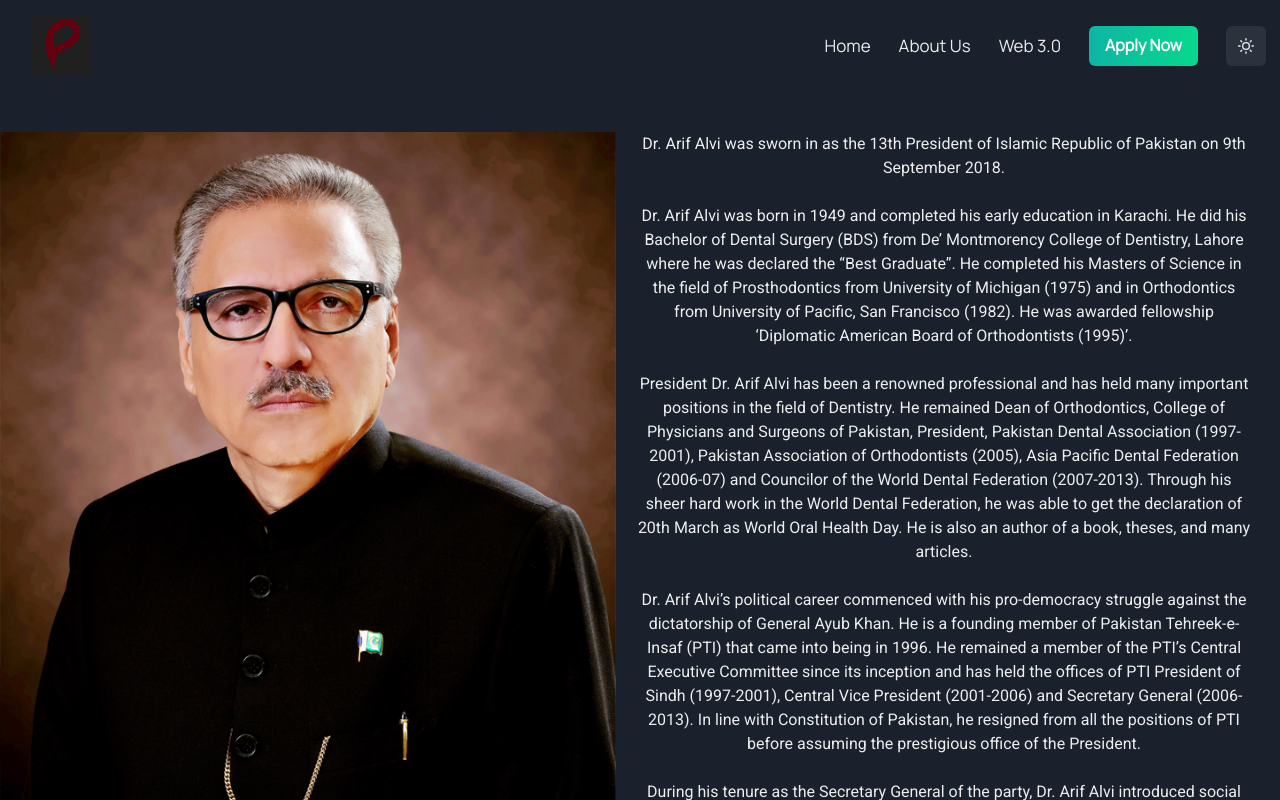
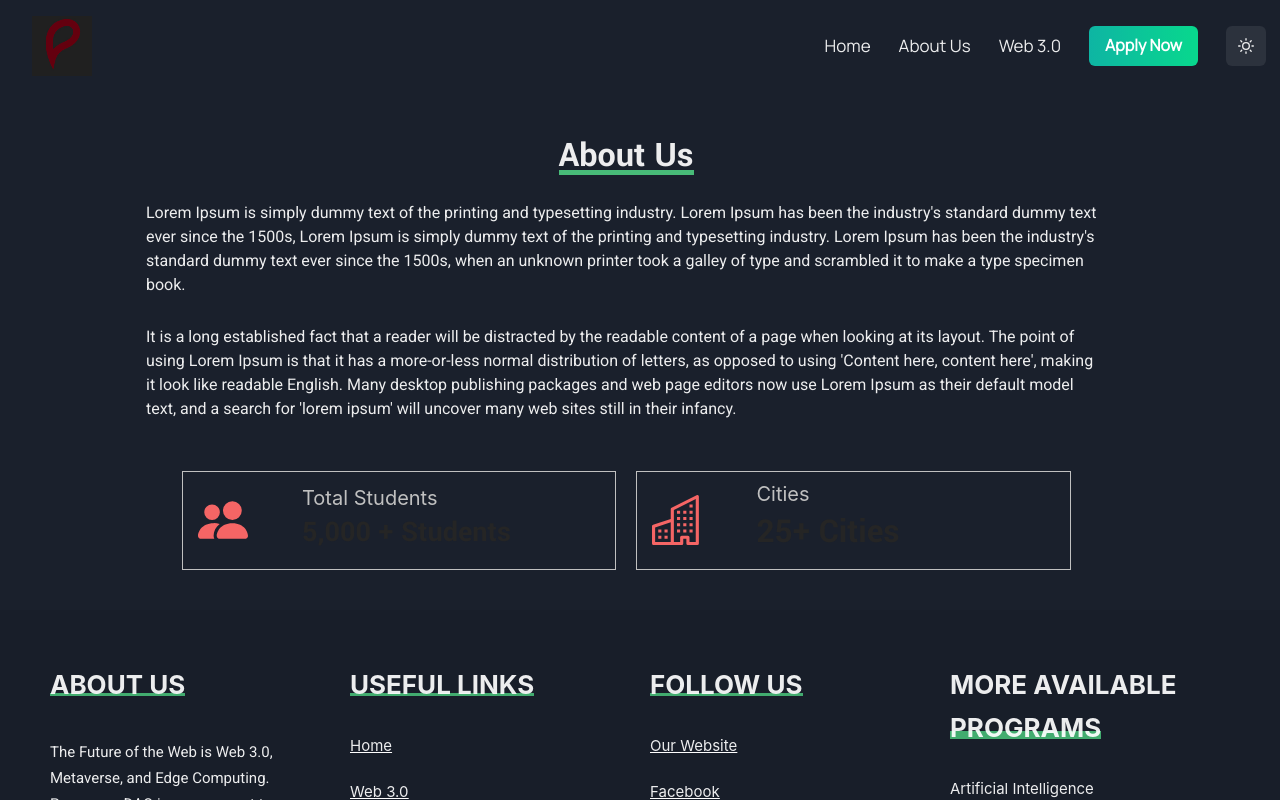
Before and after one commit to jawwad-ali/panaverse, a Next.js app: page /about in a window 1280 px wide. Shown: the top 800 px of the page. Built offline with nearby package versions, Linux system fonts and the light colour scheme.

Commit message:
update about us page

```diff
--- a/app/about/page.tsx
+++ b/app/about/page.tsx
@@ -1,12 +1,17 @@
 "use client";
-import { Box, SimpleGrid, Text } from "@chakra-ui/react";
-
-import Image from "next/image";
+import { Box, Flex, Heading, SimpleGrid, Text } from "@chakra-ui/react";
 
 import React from "react";
 
 import PresidentImg from "../../assets/president.jpg";
-import { Roboto } from "@next/font/google";
+import { Roboto, Yantramanav } from "@next/font/google";
+
+import { BsFillPeopleFill, BsBuildings, BsPeopleFill } from "react-icons/bs";
+
+const yantramanav = Yantramanav({
+  weight: ["700"],
+  subsets: ["latin"],
+});
 
 const roboto = Roboto({
   weight: ["400"],
@@ -16,88 +21,195 @@ const roboto = Roboto({
 const About = () => {
   return (
     <SimpleGrid
-      columns={{ base: 1, md: 1, lg: 2 }}
-      spacing={{ base: 3, md: 4, lg: 5 }}
+      maxWidth="1300px"
+      mx="auto"
       mr={{ base: 0, lg: "7" }}
       mt={{ base: "4", lg: "10" }}
       position="relative"
       mb="10"
     >
-      <Box>
-        <Image src={PresidentImg} alt="President Arif Alvi" />
+      <Box maxWidth="1000px" mx="auto">
+        <Heading
+          fontSize={{ base: "3xl", md: "3xl", lg: "4xl" }}
+          textAlign={"center"}
+          pb={4}
+        >
+          <Text
+            fontWeight="bold"
+            className={yantramanav.className}
+            as={"span"}
+            position={"relative"}
+            _after={{
+              content: "''",
+              width: "full",
+              height: "10%",
+              position: "absolute",
+              bottom: 1,
+              left: 0,
+              bg: "green.400",
+              zIndex: -1,
+            }}
+          >
+            About Us
+          </Text>
+        </Heading>
+
+        <Box px={{ base: "6", lg: "5" }} className={roboto.className} mt="2">
+          <Text fontSize={{ base: "15px", md: "16px" }}>
+            Lorem Ipsum is simply dummy text of the printing and typesetting
+            industry. Lorem Ipsum has been the industry's standard dummy text
+            ever since the 1500s, Lorem Ipsum is simply dummy text of the
+            printing and typesetting industry. Lorem Ipsum has been the
+            industry's standard dummy text ever since the 1500s, when an unknown
+            printer took a galley of type and scrambled it to make a type
+            specimen book.
+          </Text>
+          <Text pt="7" fontSize={{ base: "15px", md: "16px" }}>
+            It is a long established fact that a reader will be distracted by
+            the readable content of a page when looking at its layout. The point
+            of using Lorem Ipsum is that it has a more-or-less normal
+            distribution of letters, as opposed to using 'Content here, content
+            here', making it look like readable English. Many desktop publishing
+            packages and web page editors now use Lorem Ipsum as their default
+            model text, and a search for 'lorem ipsum' will uncover many web
+            sites still in their infancy.
+          </Text>
+        </Box>
       </Box>
 
-      <Box
-        className={roboto.className}
-        textAlign="center"
-        mx={{ base: 7, lg: 0 }}
-        mt={{ base: 6, lg: 0 }}
-        fontSize={{ base: "14px", lg: "16px" }}
+      {/* Counts */}
+      <SimpleGrid
+        mx="auto"
+        mt="50px"
+        px="25px"
+        w={{ base: "100%", lg: "75%" }}
+        columns={{ base: 1, md: 1, lg: 2 }}
+        spacing={{ base: 3, md: 4, lg: 5 }}
       >
-        <Text>
-          Dr. Arif Alvi was sworn in as the 13th President of Islamic Republic
-          of Pakistan on 9th September 2018.
-        </Text>
-        <br />
-        <Text>
-          Dr. Arif Alvi was born in 1949 and completed his early education in
-          Karachi. He did his Bachelor of Dental Surgery (BDS) from De’
-          Montmorency College of Dentistry, Lahore where he was declared the
-          “Best Graduate”. He completed his Masters of Science in the field of
-          Prosthodontics from University of Michigan (1975) and in Orthodontics
-          from University of Pacific, San Francisco (1982). He was awarded
-          fellowship ‘Diplomatic American Board of Orthodontists (1995)’.
-        </Text>
+        <Flex
+          border="1px"
+          borderColor="silver"
+          alignItems="center"
+          py="10px"
+          px="15px"
+        >
+          <Flex flex="0.2" color="red.400">
+            <BsFillPeopleFill fontSize="50px" />
+          </Flex>
 
-        <br />
+          <Flex ml="30px" flex="0.6" flexDir="column">
+            <Heading
+              fontSize={{ base: "14px", md: "16px", lg: "20px" }}
+              fontWeight="normal"
+              color="silver"
+              className={roboto.className}
+            >
+              Total Students
+            </Heading>
+            <Text
+              fontSize={{ base: "18px", md: "22px", lg: "30px" }}
+              fontWeight="bold"
+              color="#252525"
+              className={yantramanav.className}
+            >
+              5,000 + Students
+            </Text>
+          </Flex>
+        </Flex>
 
-        <Text>
-          President Dr. Arif Alvi has been a renowned professional and has held
-          many important positions in the field of Dentistry. He remained Dean
-          of Orthodontics, College of Physicians and Surgeons of Pakistan,
-          President, Pakistan Dental Association (1997-2001), Pakistan
-          Association of Orthodontists (2005), Asia Pacific Dental Federation
-          (2006-07) and Councilor of the World Dental Federation (2007-2013).
-          Through his sheer hard work in the World Dental Federation, he was
-          able to get the declaration of 20th March as World Oral Health Day. He
-          is also an author of a book, theses, and many articles.
-        </Text>
+        <Flex
+          border="1px"
+          borderColor="silver"
+          alignItems="center"
+          py="10px"
+          px="15px"
+        >
+          <Flex flex="0.2" color="red.400">
+            <BsBuildings fontSize="50px" />
+          </Flex>
 
-        <br />
+          <Flex ml="30px" flex="0.6" flexDir="column">
+            <Heading
+              fontSize={{ base: "14px", md: "16px", lg: "20px" }}
+              fontWeight="normal"
+              color="silver"
+              className={roboto.className}
+            >
+              Cities
+            </Heading>
+            <Text
+              fontSize={{ base: "20px", md: "25px", lg: "35px" }}
+              fontWeight="bold"
+              color="#252525"
+              className={yantramanav.className}
+            >
+              25+ Cities
+            </Text>
+          </Flex>
+        </Flex>
+      </SimpleGrid>
+    </SimpleGrid>
 
-        <Text>
-          Dr. Arif Alvi’s political career commenced with his pro-democracy
-          struggle against the dictatorship of General Ayub Khan. He is a
-          founding member of Pakistan Tehreek-e-Insaf (PTI) that came into being
-          in 1996. He remained a member of the PTI’s Central Executive Committee
-          since its inception and has held the offices of PTI President of Sindh
-          (1997-2001), Central Vice President (2001-2006) and Secretary General
-          (2006-2013). In line with Constitution of Pakistan, he resigned from
-          all the positions of PTI before assuming the prestigious office of the
-          President.
-        </Text>
+    // <SimpleGrid
+    //   maxWidth="1300px"
+    //   mx="auto"
+    //   columns={{ base: 1, md: 1, lg: 2 }}
+    //   spacing={{ base: 3, md: 4, lg: 5 }}
+    //   mr={{ base: 0, lg: "7" }}
+    //   mt={{ base: "4", lg: "10" }}
+    //   position="relative"
+    //   mb="10"
+    // >
+    //   <Box>
+    //     <Box>
+    //       <Image
+    //         src={PresidentImg}
+    //         alt="President Arif Alvi"
+    //         style={{ maxWidth: "400px", maxHeight: "700px", margin: "0 auto" }}
+    //       />
+    //     </Box>
+    //   </Box>
 
-        <br />
+    //   <Box
+    //     className={roboto.className}
+    //     textAlign="center"
+    //     mx={{ base: 7, lg: 0 }}
+    //     mt={{ base: 6, lg: 0 }}
+    //     fontSize={{ base: "14px", lg: "16px" }}
+    //   >
+    //     <Box marginTop='4%'>
+    //       <Text>
+    //         Dr. Arif Alvi was sworn in as the 13th President of Islamic Republic
+    //         of Pakistan on 9th September 2018.
+    //       </Text>
+    //       <br />
+    //       <Text>
+    //         Dr. Arif Alvi was born in 1949 and completed his early education in
+    //         Karachi. He did his Bachelor of Dental Surgery (BDS) from De’
+    //         Montmorency College of Dentistry, Lahore where he was declared the
+    //         “Best Graduate”. He completed his Masters of Science in the field of
+    //         Prosthodontics from University of Michigan (1975) and in
+    //         Orthodontics from University of Pacific, San Francisco (1982). He
+    //         was awarded fellowship ‘Diplomatic American Board of Orthodontists
+    //         (1995)’.
+    //       </Text>
 
-        <Text>
-          During his tenure as the Secretary General of the party, Dr. Arif Alvi
-          introduced social media platform in the politics of Pakistan. He was
-          instrumental in holding intra-party election (2012-2013) and enabled
-          millions of party members to digitally participate in the election
-          process. He was elected as member of National Assembly from Karachi in
-          2013 and 2018 and was instrumental in drafting and the passage of many
-          bills including one on Alternate Dispute Resolution. He also chaired
-          the sub-committee of EVM’s, Digital Identification of voters and
-          voting of overseas Pakistanis. The latter has finally come to
-          fruition. Dr. Arif Alvi has keen interest in education and health
-          sectors. Provision of basic facilities to the common man and uplifting
-          the country’s image are very close to his heart. He considers people
-          of Pakistan as the most precious asset and, therefore, accords special
-          focus to human resource development in the country. He is happily
-          married and has four children.
-        </Text>
-      </Box>
-    </SimpleGrid>
+    //       <br />
+
+    //       <Text>
+    //         Dr. Arif Alvi’s political career commenced with his pro-democracy
+    //         struggle against the dictatorship of General Ayub Khan. He is a
+    //         founding member of Pakistan Tehreek-e-Insaf (PTI) that came into
+    //         being in 1996. He remained a member of the PTI’s Central Executive
+    //         Committee since its inception and has held the offices of PTI
+    //         President of Sindh (1997-2001), Central Vice President (2001-2006)
+    //         and Secretary General (2006-2013). In line with Constitution of
+    //         Pakistan, he resigned from all the positions of PTI before assuming
+    //         the prestigious office of the President.
+    //       </Text>
+    //     </Box>
+    //   </Box>
+    // </SimpleGrid>
   );
 };
 
--- a/app/components/Offer.tsx
+++ b/app/components/Offer.tsx
@@ -22,10 +22,7 @@ const Offer = () => {
       id="courses"
       as="div"
       mb="50px"
-      // bg='red.200'
-      // position="relative"
       marginTop={{ base: "58px" }}
-      // top={{ base: "50px", md: 0, xl: 2 }}
       maxW="100%"
     >
       <Heading
```
Also changed, not shown: app/components/HeroSection.tsx (line endings or trailing spaces).
